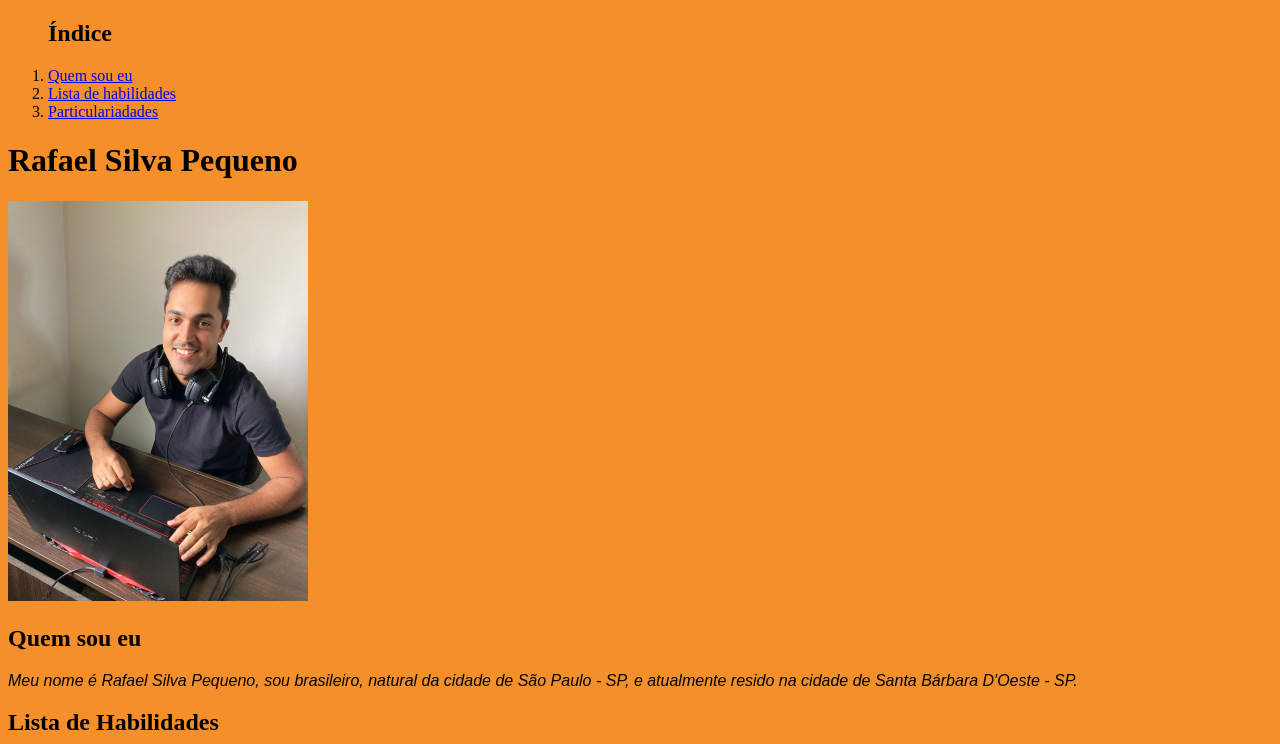
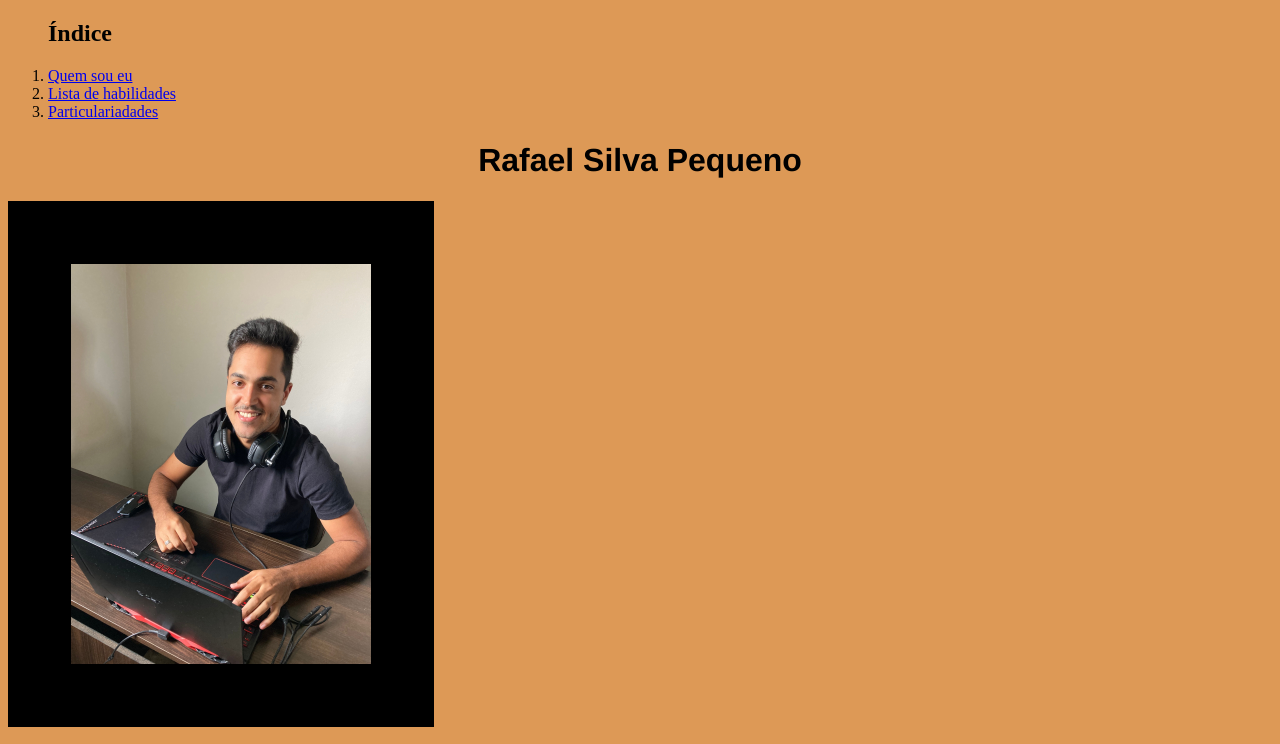
Before and after one commit to rafaelpequeno/rafaelpequeno.github.io, a plain HTML site: page index.html in a window 1280 px wide. Shown: the top 744 px of the page. Drawn offline with Linux system fonts and the light colour scheme.

Commit message:
Centralizado título e padding adicionado

```diff
--- a/index.html
+++ b/index.html
@@ -13,7 +13,7 @@
         <li><a href="#Particularidades">Particulariadades</a></li>
     </ol>
     <h1>Rafael Silva Pequeno</h1>
-    <img src="WhatsApp Image 2023-01-16 at 13.22.58.jpeg" width="300px" alt="Rafael sorrindo enquanto utiliza seu computador">
+    <img id="foto" src="WhatsApp Image 2023-01-16 at 13.22.58.jpeg" width="300px" alt="Rafael sorrindo enquanto utiliza seu computador">
     <h2 id="Quem sou eu">Quem sou eu</h2>
     <p id="Descrição"> Meu nome é Rafael Silva Pequeno, sou brasileiro, natural da cidade de São Paulo - SP, e atualmente resido na cidade de Santa Bárbara D'Oeste - SP.
     </p>
--- a/style.css
+++ b/style.css
@@ -1,34 +1,49 @@
-<style>
 h1 {
     font-family: 'Franklin Gothic Medium', 'Arial Narrow', Arial, sans-serif;
+    display: block;
+    text-align: center;
 }
+
+#foto {
+    display: block;
+    padding: 5%;
+    background-color: black;
+}
+
 body {
-            background-color: rgb(245, 143, 41);
+    background-color: rgb(221, 153, 86);
 }
+
 #Descrição {
     font-family: Arial, Helvetica, sans-serif;
+    display: block;
 }
+
 .brasileiro {
     font-style: italic;
 }
+
 p {
     font-style: italic;
 }
+
 .Lista {
     font-size: large;
     font-weight: 100;
 }
+
 #Dedicação {
     font-size: 20px;
 }
+
 #Adaptabilidade {
     font-size: 18px
 }
+
 #Autonomia {
     font-size: 17px
 }
+
 #Adestramento {
     font-size: 16px
 }
-
-    </style>
```
Lines whose indentation alone changed are shown as unchanged.
